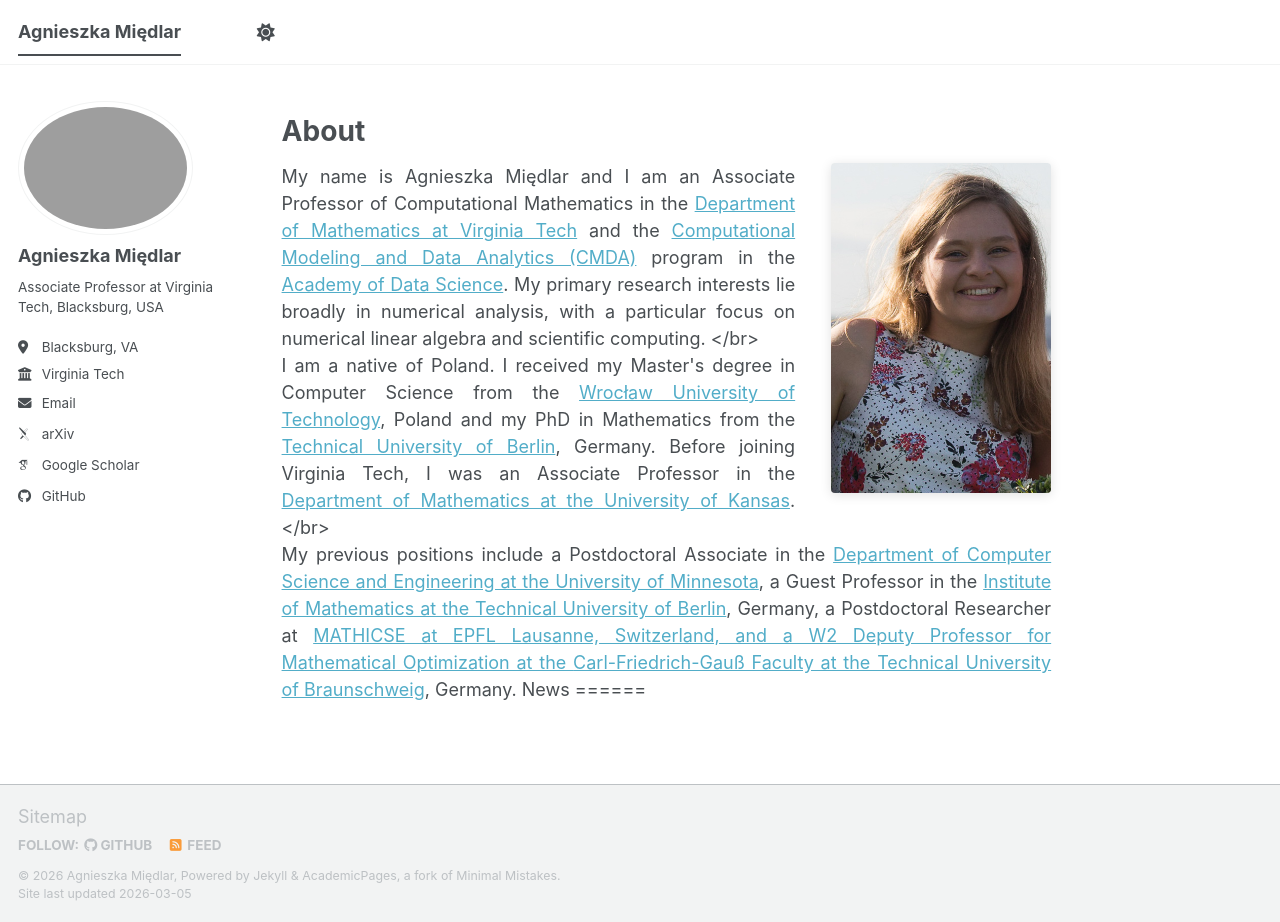
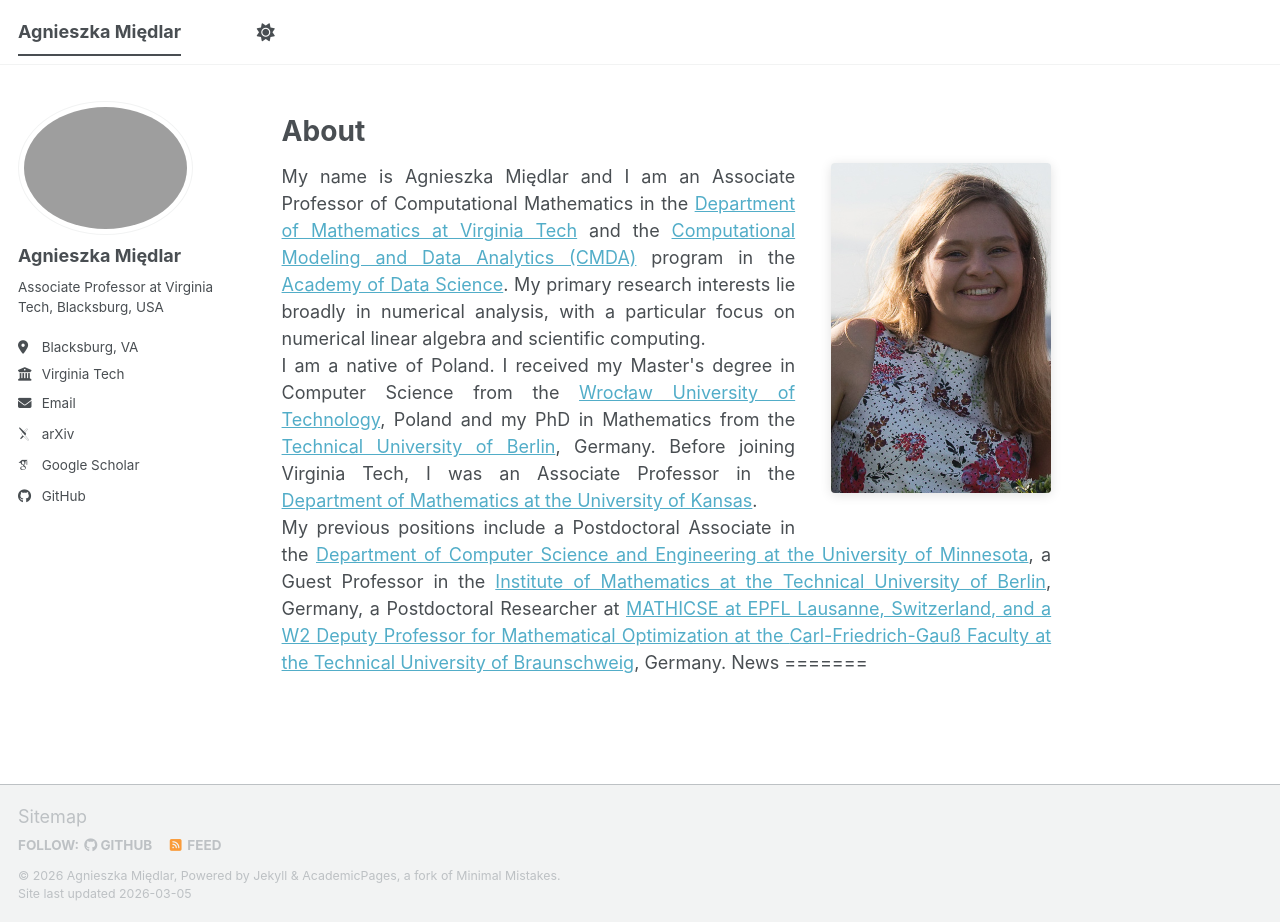
Before and after one commit to amiedlar/amiedlar.github.io, a Jekyll site: the page built from _pages/about.md, in a window 1280 px wide and 922 px high. Built offline with Jekyll 4.4.1, drawn with Linux system fonts in a browser that asks for light colours; some web fonts are replaced; a script bundle is joined from its source files by our own code; library files that are not in the unit come from our copies.

Commit message:
Update about.md
Changes

```diff
--- a/_pages/about.md
+++ b/_pages/about.md
@@ -16,14 +16,14 @@ About
 
 My name is Agnieszka Międlar and I am an Associate Professor of Computational Mathematics in the <a target="blank_" href="https://math.vt.edu/">Department of Mathematics at Virginia Tech</a> and the <a target="blank_"
 href= "https://data.science.vt.edu/programs/cmda.html">Computational Modeling and Data Analytics (CMDA)</a> program in the <a target="blank_" href="https://data.science.vt.edu">Academy of Data Science</a>. My primary research interests lie broadly in numerical analysis, with a particular focus on numerical linear algebra and scientific computing.
-</br>
+<br>
 <div style="text-align: justify;">
 I am a native of Poland. I received my Master's degree in Computer Science from the <a target="blank_"
 href= "https://pwr.edu.pl/en/">Wrocław University of Technology</a>, Poland and my PhD in Mathematics from the <a target="blank_"
 href="https://www.tu.berlin/en/">Technical University of Berlin</a>, Germany. Before joining Virginia Tech, I was an Associate Professor in the <a target="blank_" href="https://math.ku.edu/">Department of Mathematics at the University of Kansas</a>.
-</br>
+<br>
 <div style="text-align: justify;">
 My previous positions include a Postdoctoral Associate in the <a target="blank_" href="https://cse.umn.edu/cs">Department of Computer Science and Engineering at the University of Minnesota</a>, a Guest Professor in the <a target="blank_" href="https://www.tu.berlin/en/math">Institute of Mathematics at the Technical University of Berlin</a>, Germany, a Postdoctoral Researcher at <a target ="blank_" href="https://www.epfl.ch/labs/mathicse/">MATHICSE at EPFL Lausanne, Switzerland, and a W2 Deputy Professor for Mathematical Optimization at the <a target="blank_" href="https://www.tu-braunschweig.de/en/fk1">Carl-Friedrich-Gauß Faculty at the Technical University of Braunschweig</a>, Germany.
 
 News
-======
+=======
```
